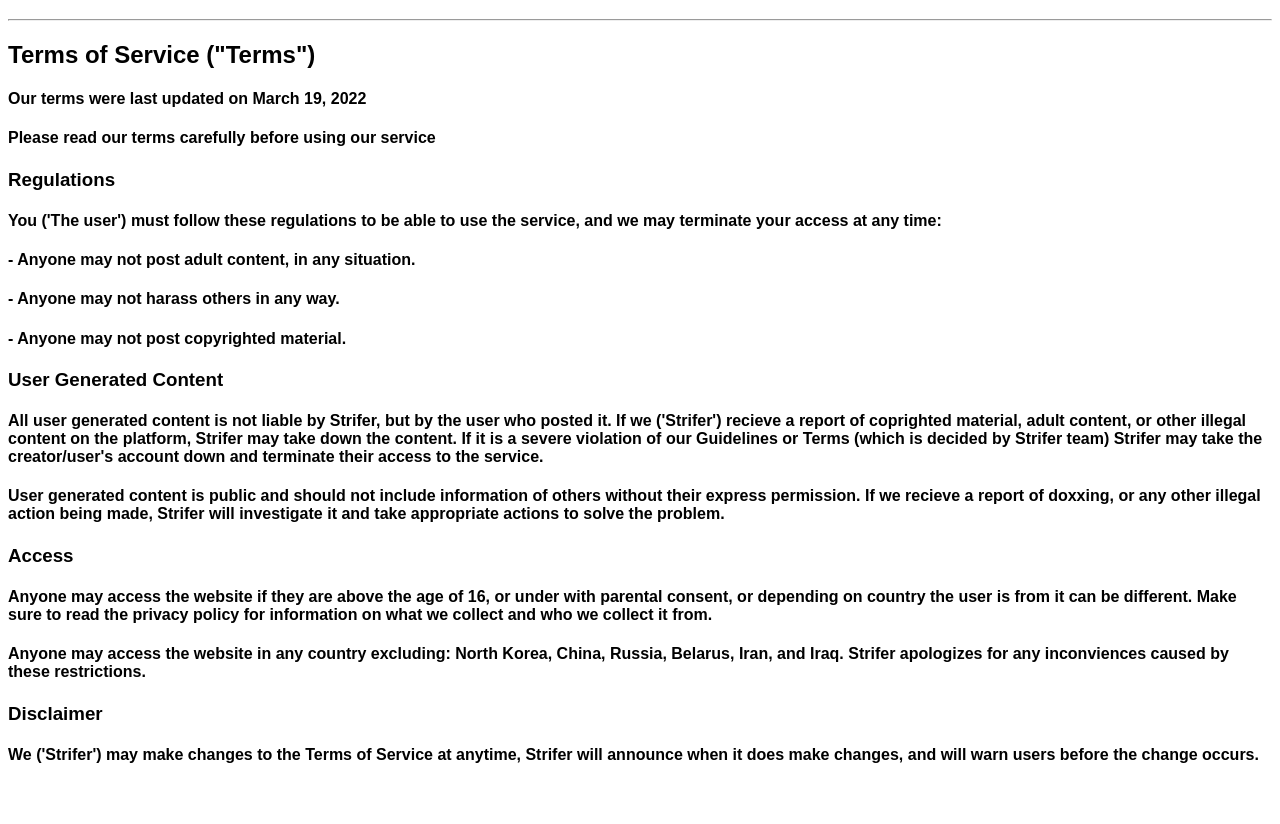
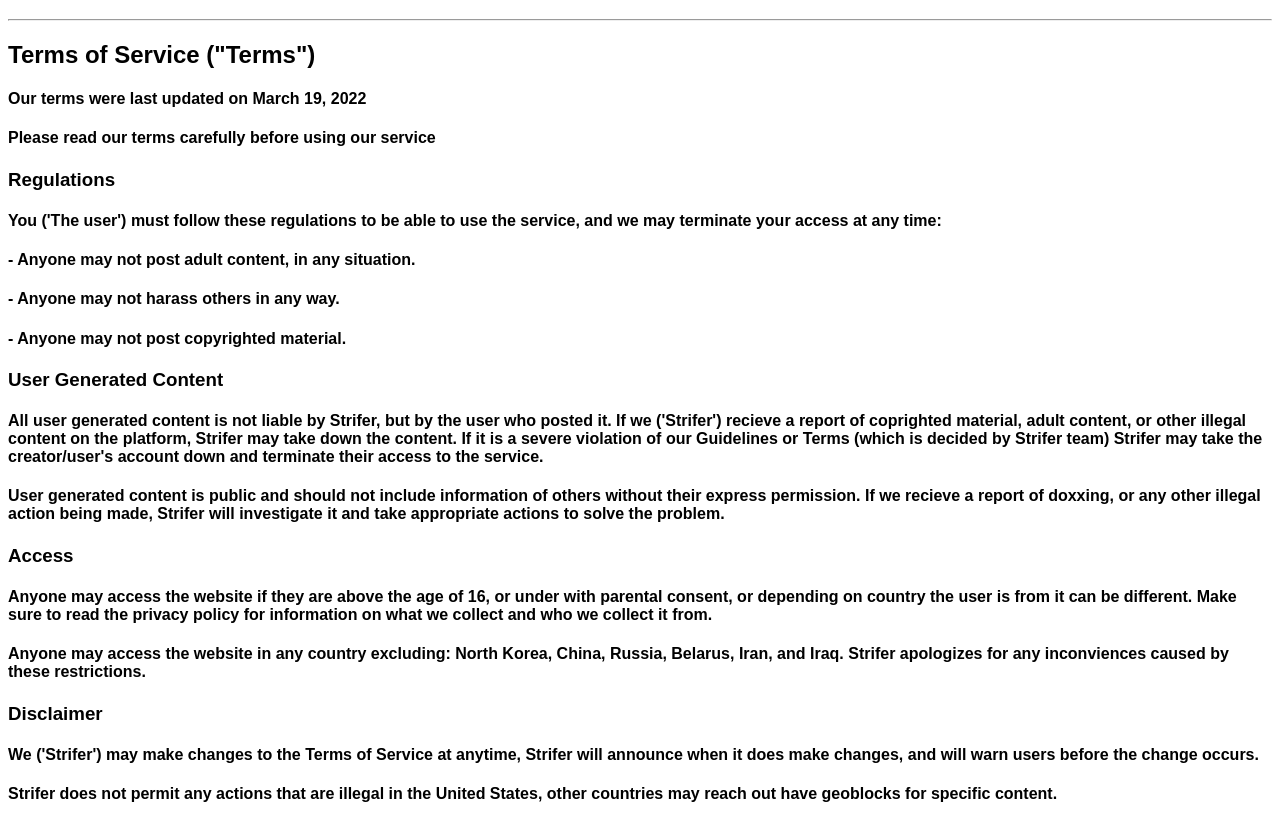
Before and after one commit to RodneyThom/strifer-tos, a plain HTML site: page index.html in a window 1280 px wide. Shown: the part 61-885 px from the top of the page. Before the commit the page ends 846 px from the top, so only its background shows below. Drawn offline with Linux system fonts and the light colour scheme.

Commit message:
Update index.html

```diff
--- a/index.html
+++ b/index.html
@@ -26,5 +26,6 @@
     <h4>Anyone may access the website in any country excluding: North Korea, China, Russia, Belarus, Iran, and Iraq. Strifer apologizes for any inconviences caused by these restrictions.</h4>
     <h3>Disclaimer</h3>
     <h4>We ('Strifer') may make changes to the Terms of Service at anytime, Strifer will announce when it does make changes, and will warn users before the change occurs.</h4>
+    <h4>Strifer does not permit any actions that are illegal in the United States, other countries may reach out have geoblocks for specific content.</h4>
   </body>
 </html>
```
